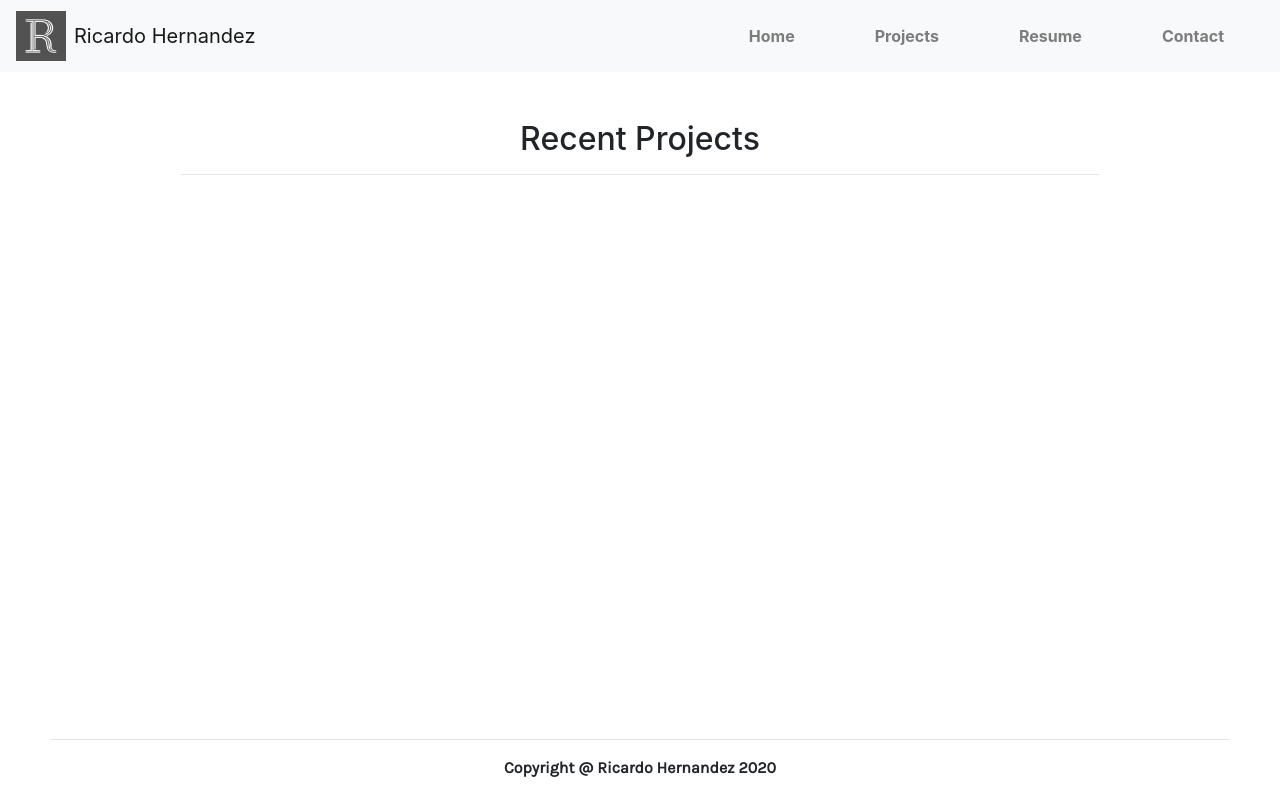
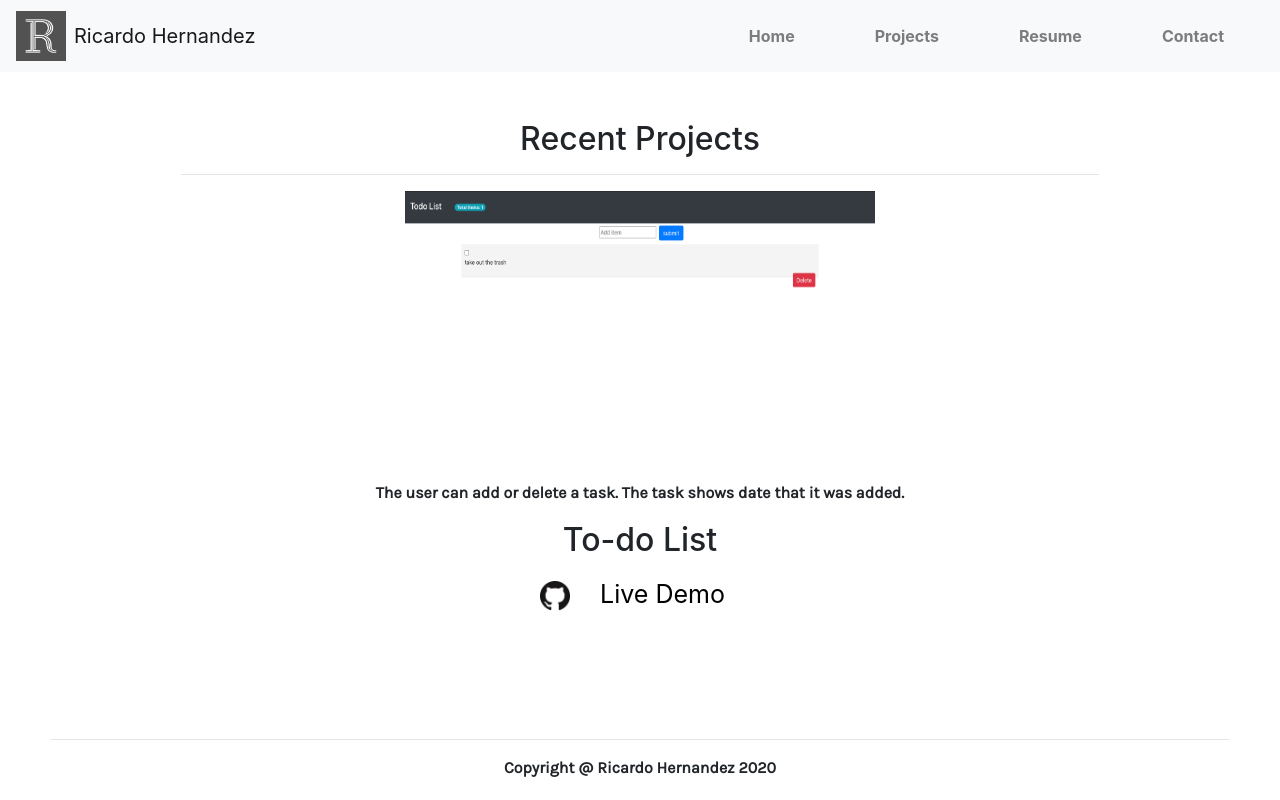
Before and after one commit to ricardoh19/Portfolio, a React (Create React App) app: page /projects in a window 1280 px wide. Built offline with nearby package versions, Linux system fonts and the light colour scheme.

Commit message:
Added project

```diff
--- a/src/components/Projects/projects.jsx
+++ b/src/components/Projects/projects.jsx
@@ -7,14 +7,19 @@ class Projects extends Component {
             <div className="container">
                 <div className="text-center m-5">
                         <h2>Recent Projects</h2><hr className="ml-5 mr-5"/>
-                    </div>
-                    <div className="row">
-                        <div className="col-md-6 offset-md-3">
                             <div className="project1">
+                                <img src={require('../../images/todolist.jpg')} width="470" height="290" alt="logo"/>
+                                    <p>The user can add or delete a task. The task shows date that it was added.</p>
+                                    <h2 className="m-3">To-do List</h2>
+                                    <a class="github" target="_blank" href="https://github.com/ricardoh19/react-To-do-list">
+                                        <img src={require('../../images/GitHub.png')} width="30" height="30" alt="logo"/>
+                                    </a>
+                                <a target="_blank" href="https://wizardly-noyce-328b84.netlify.app/" class="demo">Live Demo</a>
                             </div>
+
                         </div>
                     </div>
-            </div>
+
          );
     }
 }
--- a/src/components/Projects/projectstyles.css
+++ b/src/components/Projects/projectstyles.css
@@ -1,8 +1,21 @@
-..image{
-    background-image: url("todolist.jpg");
-    height: 1000px;
+.project1 p{
+    font-size: 16px;
+}
 
+.github:hover{
+    filter:invert(50%);
+  }
 
-    background-size: cover;
-
-}
+  .demo{
+    text-decoration: none;
+    margin-left: 15px;
+    padding: 15px;
+    font-size:17px;
+    color: black;
+  }
+  .demo:hover{
+    background-color: blue;
+    color: white;
+    text-decoration: none;
+    border-radius: 7px;
+  }
```
Also changed, not shown: src/images/todolist.jpg (renamed from src/components/Projects/todolist.jpg).
